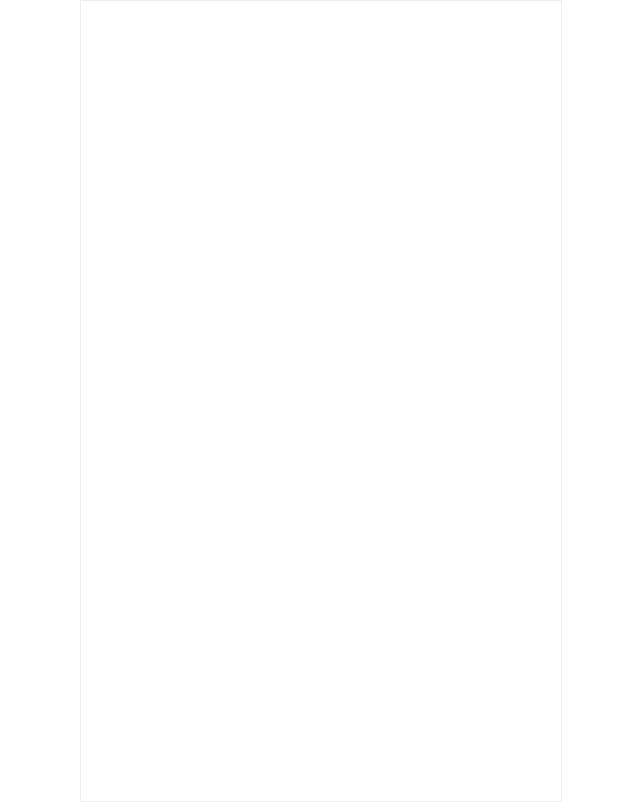
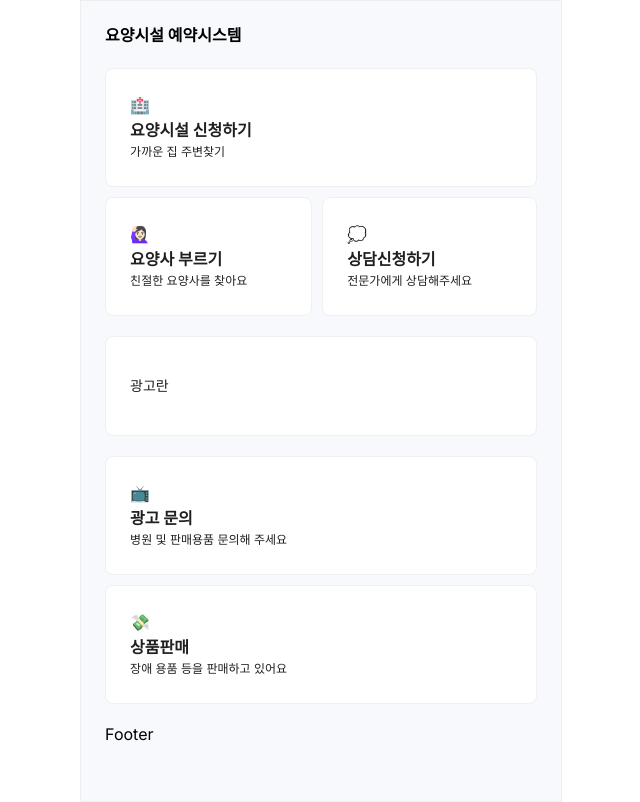
Before and after one commit to vuei91/hospital, a Next.js app: page / in a window 1280 px wide. Shown: the whole page, without its empty margins (319-959 px from the left). Built offline with nearby package versions, Linux system fonts and the light colour scheme.

Commit message:
메인페이지화면 그리기

```diff
--- a/app/layout.js
+++ b/app/layout.js
@@ -5,8 +5,8 @@ import MobileLayout from "@/components/MobileLayout";
 const inter = Inter({ subsets: ["latin"] });
 
 export const metadata = {
-  title: "요양병원리스트",
-  description: "쉽게 요양병원 검색하여 예약하기",
+  title: "요양시설 신청시스템",
+  description: "쉽게 요양시설 검색하여 신청하기",
 };
 
 export default function RootLayout({ children }) {
--- a/app/page.js
+++ b/app/page.js
@@ -1,3 +1,51 @@
+import Footer from "@/components/Footer";
+import { Card, Flex } from "antd";
+
 export default function Home() {
-  return <main></main>;
+  return (
+    <main
+      style={{
+        width: "100%",
+        height: "100%",
+        backgroundColor: "#F7F9FC",
+        padding: 0.1,
+        overflow: "scroll",
+      }}
+    >
+      <div style={{ width: "90%", margin: "auto" }}>
+        <h4>요양시설 예약시스템</h4>
+        <Card hoverable>
+          <div style={{ fontSize: 16 }}>🏥</div>
+          <strong style={{ fontSize: 16 }}>요양시설 신청하기</strong>
+          <div style={{ fontSize: 12 }}>가까운 집 주변찾기</div>
+        </Card>
+        <Flex>
+          <Card hoverable style={{ flexGrow: 1, margin: "10px 5px 0 0" }}>
+            <div style={{ fontSize: 16 }}>🙋🏻‍♀️</div>
+            <strong style={{ fontSize: 16 }}>요양사 부르기</strong>
+            <div style={{ fontSize: 12 }}>친절한 요양사를 찾아요</div>
+          </Card>
+          <Card hoverable style={{ flexGrow: 1, margin: "10px 0 0 5px" }}>
+            <div style={{ fontSize: 16 }}>💭</div>
+            <strong style={{ fontSize: 16 }}>상담신청하기</strong>
+            <div style={{ fontSize: 12 }}>전문가에게 상담해주세요</div>
+          </Card>
+        </Flex>
+        <Card style={{ margin: "20px 0" }}>
+          <p>광고란</p>
+        </Card>
+        <Card hoverable>
+          <div style={{ fontSize: 16 }}>📺</div>
+          <strong style={{ fontSize: 16 }}>광고 문의</strong>
+          <div style={{ fontSize: 12 }}>병원 및 판매용품 문의해 주세요</div>
+        </Card>
+        <Card hoverable style={{ margin: "10px 0 20px 0" }}>
+          <div style={{ fontSize: 16 }}>💸</div>
+          <strong style={{ fontSize: 16 }}>상품판매</strong>
+          <div style={{ fontSize: 12 }}>장애 용품 등을 판매하고 있어요</div>
+        </Card>
+        <Footer />
+      </div>
+    </main>
+  );
 }
--- a/app/register3/page.js
+++ b/app/register3/page.js
@@ -4,7 +4,7 @@ import Register from "@/components/Register";
 const Register3 = () => {
   return (
     <Register
-      url={"/menu"}
+      url={"/"}
       hint="장애 등급을 표시해 주세요"
       inputText="간단정보입력(3/3)"
     />
--- /dev/null
+++ b/components/Footer.jsx
@@ -0,0 +1,7 @@
+import React from "react";
+
+const Footer = () => {
+  return <div>Footer</div>;
+};
+
+export default Footer;
--- a/components/MobileLayout.jsx
+++ b/components/MobileLayout.jsx
@@ -17,7 +17,6 @@ const MobileLayout = ({ children }) => {
         margin: "auto",
         border: "1px solid #eee",
         height: "calc(var(--vh, 1vh) * 100)",
-        position: "relative",
       }}
     >
       {children}
--- a/components/Register.jsx
+++ b/components/Register.jsx
@@ -10,7 +10,7 @@ const Register = ({ inputText, hint, url }) => {
     router.push(url);
   };
   return (
-    <Flex vertical justify="space-between" style={{ height: "100%" }}>
+    <Flex vertical style={{ height: "100%" }}>
       <div style={{ marginTop: 20, position: "relative" }}>
         <Button
           icon={<LeftOutlined />}
```
Also changed, not shown: 1 other file (tests, documents, lock files or other folders).
